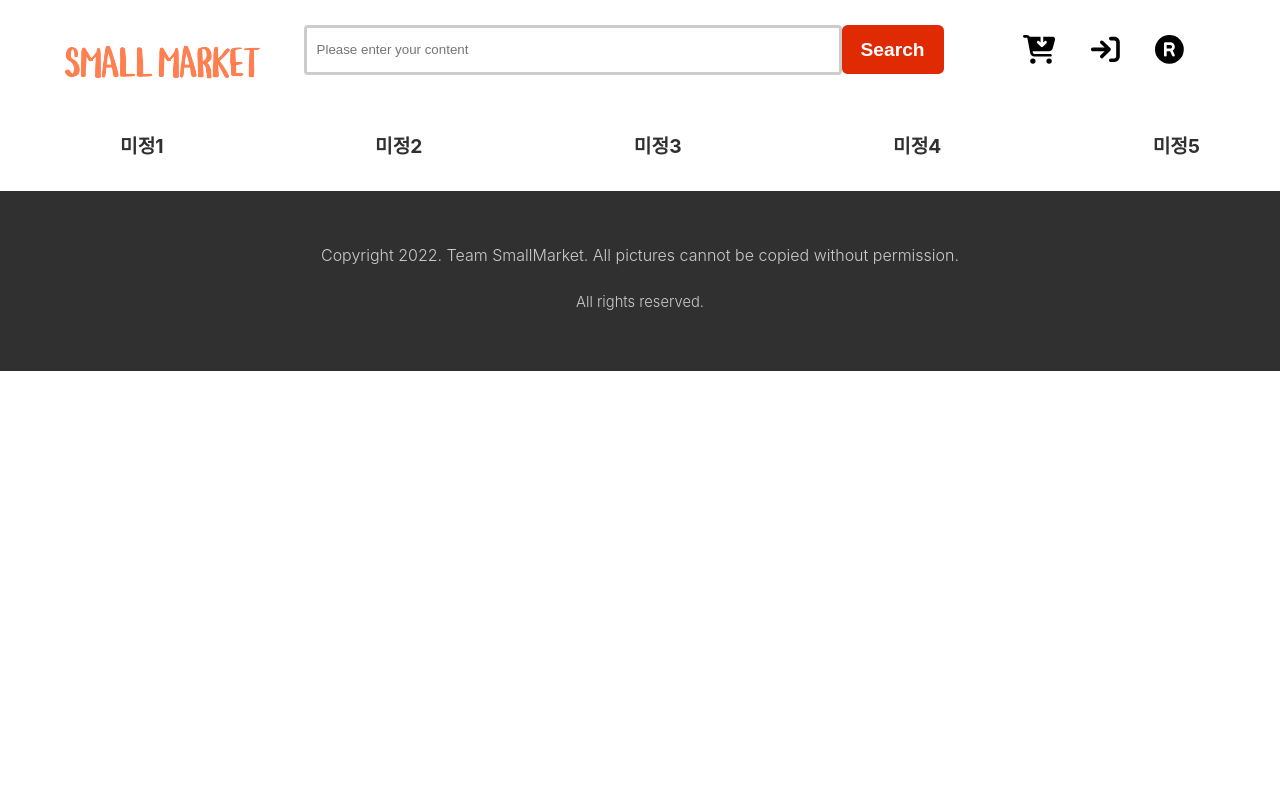
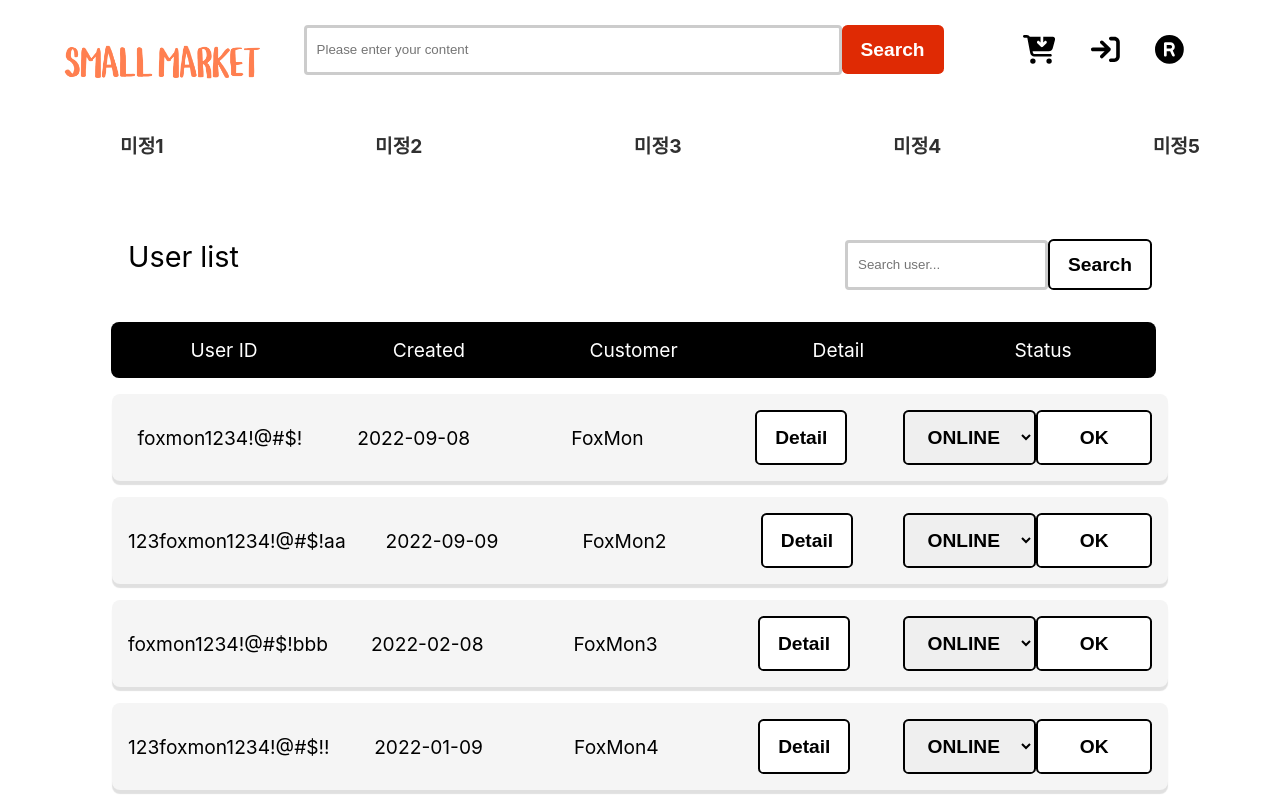
Before and after one commit to hovelopin/SmallMarket, a React (Create React App) app: page /admin in a window 1280 px wide. Shown: the top 800 px of the page. Built offline with nearby package versions, Linux system fonts and the light colour scheme.

Commit message:
Fix: customRouter 수정

```diff
--- a/src/components/router/customRouter.jsx
+++ b/src/components/router/customRouter.jsx
@@ -1,12 +1,15 @@
 import { BrowserRouter as Router, Route, Switch } from "react-router-dom"
 import Main from "@components/UI/container/main"
 import LoginContainer from "@components/UI/container/loginContainer"
+import AdminContainer from "@components/UI/container/adminContainer"
+
 const CustomRouter = () => {
     return (
         <Router>
             <Switch>
                 <Route exact path="/" component={Main} />
                 <Route exact path="/login" component={LoginContainer} />
+                <Route exact path="/admin" component={AdminContainer} />
             </Switch>
         </Router>
     )
```
